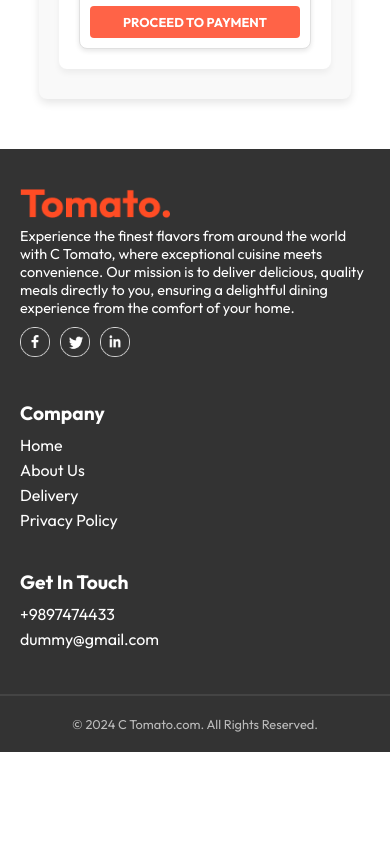
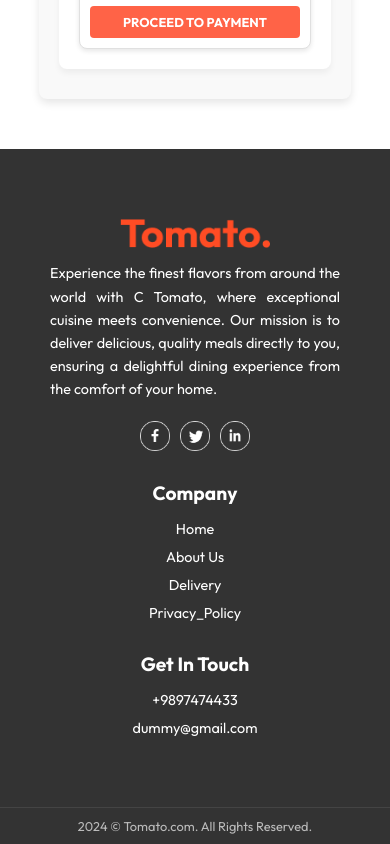
Before and after one commit to iammahesh123/Food-Delivery-App, a React (Vite) app in the folder frontend/: page /order in a window 390 px wide. Shown: the part 931-1775 px from the top of the page. Before the commit the page ends 1683 px from the top, so only its background shows below. Built offline with nearby package versions, Linux system fonts and the light colour scheme.

Commit message:
changes made on headermargin,footerbehavior-data,scrollmenu

```diff
--- a/frontend/src/App.css
+++ b/frontend/src/App.css
@@ -1,14 +1,15 @@
 @import url('https://fonts.googleapis.com/css2?family=Outfit:wght@100..900&display=swap');
 
 #root {
-  max-width: 1280px;
+  max-width: 90%;
   margin: 0 auto;
-  padding: 2rem;
+  padding: 1rem;
   text-align: center;
+  box-sizing: border-box;
 }
 
 .logo {
-  height: 6em;
+  height: clamp(4em, 10vw,6em);
   padding: 1.5em;
   will-change: filter;
   transition: filter 300ms;
@@ -39,7 +40,7 @@
 }
 
 .card {
-  padding: 2em;
+  padding: 2vw;
 }
 
 .read-the-docs {
--- a/frontend/src/components/AppDownload/AppDownload.css
+++ b/frontend/src/components/AppDownload/AppDownload.css
@@ -10,13 +10,14 @@
 .app-download-platforms {
     display: flex;
     justify-content: center;
-    gap: clamp(8px, 2vw, 20px);
+    gap: clamp(20px, 5vw, 40px);
     margin-top: 40px;
+    flex-wrap: wrap;
 }
 
 .app-download-platforms img {
-    width: clamp(100px, 30vw, 180px);
-    max-width: 180px;
+    width: 150px;
+    max-width: 150px;
     transition: transform 0.5s;
     cursor: pointer;
 }
@@ -39,10 +40,11 @@
     .app-download-platforms {
         flex-direction: column;
         gap: 20px;
+        align-items: center;
     }
 
     .app-download-platforms img {
-        width: 80%;
-        max-width: 150px;
+        width: 120px;
+        max-width: 120px;
     }
 }
--- a/frontend/src/components/ExploreMenu/ExploreMenu.css
+++ b/frontend/src/components/ExploreMenu/ExploreMenu.css
@@ -1,7 +1,7 @@
 .explore-menu {
     display: flex;
     flex-direction: column;
-    gap: 20px;
+    gap: 10px;
     margin-top: 20px;
 }
 
@@ -21,7 +21,7 @@
     display: flex;
     justify-content: space-between;
     align-items: center;
-    gap: 30px;
+    gap: 50px;
     text-align: center;
     margin: 20px 0px;
     overflow-x: scroll;
@@ -32,7 +32,7 @@
 }
 
 .explore-menu-list-items img{
-    width: 7.5vw;
+    width: 10vw;
     min-width: 18px;
     cursor: pointer;
     border-radius: 50%;
--- a/frontend/src/components/ExploreMenu/ExploreMenu.jsx
+++ b/frontend/src/components/ExploreMenu/ExploreMenu.jsx
@@ -8,7 +8,7 @@ const ExploreMenu = ({category,setCategory}) => {
         <h1>Explore our menu</h1>
         <p className='explore-menu-text'>Explore our menu and indulge in a variety of delicious dishes crafted to delight every palate.
         Simply select your favorites and let us know about any special requests or dietary preferences
-        —we’re here to ensure your meal is perfect. Enjoy every bite!</p>
+        - we’re here to ensure your meal is perfect. Enjoy every bite!</p>
         <div className="explore-menu-list">
             {menu_list.map((item,index) =>
             { return (
--- a/frontend/src/components/Footer/Footer.css
+++ b/frontend/src/components/Footer/Footer.css
@@ -5,76 +5,114 @@
     padding: 20px 0;
     text-align: start;
     margin-top: 50px;
+
 }
 
 .footer-content {
     display: flex;
-    justify-content: space-around;
-    padding: 20px;
+    justify-content: space-evenly;
+    align-items: flex-start;
+    flex-wrap: wrap;
+    gap: 20px;
+    padding: 50px;
+
 }
 
-.footer-content-left, .footer-content-center, .footer-content-right {
+.footer-content-left,
+.footer-content-center,
+.footer-content-right {
     flex: 1;
-    padding: auto;
+    max-width: clamp(200px, 30%, 300px);
+}
+
+
+.footer-content-center {
+    flex: 0;
 }
 
 .footer-content-left img {
     width: 150px;
-    margin-bottom: 5px;
+    margin-bottom: 10px;
 }
 
 .footer-content-left p {
     font-size: 0.9rem;
-    margin-bottom: 10px;
+    line-height: 1.6;
+    margin-bottom: 20px;
+    text-align: justify;
+}
+
+.footer-social-icons {
+    display: flex;
+    gap: 10px; /* Even spacing between icons */
 }
 
 .footer-social-icons img {
     width: 30px;
-    margin-right: 10px;
     cursor: pointer;
+    transition: transform 0.3s;
 }
 
-.footer-content-center h2, .footer-content-right h2 {
-    font-size: 1.2rem;
-    margin-bottom: 10px;
+.footer-social-icons img:hover {
+    transform: scale(1.1);
 }
 
-.footer-content-center ul, .footer-content-right ul {
-    list-style-type: none;
+.footer-content-center h2,
+.footer-content-right h2 {
+    font-size: 1.2rem;
+    margin-bottom: 15px;
+}
+
+.footer-content-center ul,
+.footer-content-right ul {
+    list-style: none;
     padding: 0;
     margin: 0;
 }
 
-.footer-content-center ul li, .footer-content-right ul li {
-    margin-bottom: 5px;
+.footer-content-center ul li,
+.footer-content-right ul li {
+    margin-bottom: 10px;
+    font-size: 0.9rem;
 }
 
-.footer-content-center ul li:hover, .footer-content-right ul li:hover {
+.footer-content-center ul li:hover,
+.footer-content-right ul li:hover {
     text-decoration: underline;
     cursor: pointer;
 }
 
 .footer hr {
     border: 0;
-    border-top: 2px solid #444;
-    margin: 20px 0;
+    border-top: 1px solid #444;
+    margin: 10px 0;
 }
 
 .footer-copyright {
     font-size: 0.8rem;
     color: #bbb;
     text-align: center;
+    margin-bottom: -10px;
 }
 
-@media (max-width:750px) {
-    .footer-content{
-        display: flex;
-        flex-direction: column;
-        gap: 35px;
+@media (max-width: 750px) {
+    .footer-content {
+        flex-direction: column; /* Stack sections vertically */
+        align-items: center;
     }
 
-    .footer-copyright {
-        text-align: center;
+    .footer-content-left,
+    .footer-content-center,
+    .footer-content-right {
+        max-width: 100%;
+        text-align: center; /* Center-align content on smaller screens */
     }
 
+    .footer-social-icons {
+        justify-content: center;
+    }
+
+    .footer hr {
+        margin: 10px 0;
+    }
 }
--- a/frontend/src/components/Footer/Footer.jsx
+++ b/frontend/src/components/Footer/Footer.jsx
@@ -8,7 +8,12 @@ const Footer = () => {
         <div className="footer-content">
             <div className="footer-content-left">
                 <img src={assets.logo} alt='Company Logo'/>
-                <p>Experience the finest flavors from around the world with C Tomato, where exceptional cuisine meets convenience. Our mission is to deliver delicious, quality meals directly to you, ensuring a delightful dining experience from the comfort of your home. </p>
+                <p>Experience the finest flavors from around
+                    the world with C Tomato, where exceptional
+                    cuisine meets convenience. Our mission is to
+                    deliver delicious, quality meals directly to you,
+                    ensuring a delightful dining experience from the
+                    comfort of your home. </p>
                 <div className="footer-social-icons">
                     <img src={assets.facebook_icon} alt="Facebook" />
                     <img src={assets.twitter_icon} alt="Twitter" />
@@ -21,7 +26,7 @@ const Footer = () => {
                     <li>Home</li>
                     <li>About Us</li>
                     <li>Delivery</li>
-                    <li>Privacy Policy</li>
+                    <li>Privacy_Policy</li>
                 </ul>
             </div>
             <div className="footer-content-right">
@@ -34,7 +39,7 @@ const Footer = () => {
         </div>
         <hr/>
         <p className="footer-copyright">
-            &copy; 2024 C Tomato.com. All Rights Reserved.
+            2024 &copy; Tomato.com. All Rights Reserved.
         </p>
     </div>
   )
--- a/frontend/src/components/Header/Header.css
+++ b/frontend/src/components/Header/Header.css
@@ -1,6 +1,6 @@
 .header {
     height: 34vw;
-    margin-top: 30px;
+    margin-top: 10px;
     background: url('/header_img.png') no-repeat center center;
     background-size: cover;
     position: relative;
--- a/frontend/src/components/Navbar/Navbar.jsx
+++ b/frontend/src/components/Navbar/Navbar.jsx
@@ -28,7 +28,7 @@ const Navbar = ({ setShowLogin }) => {
           Menu
         </a>
         <a href="#app-download" onClick={() => setMenu('mobile app')} className={menu === 'mobile app' ? 'active' : ''}>
-          Mobile APP
+          MobileApp
         </a>
         <a href="#footer" onClick={() => setMenu('contact us')} className={menu === 'contact us' ? 'active' : ''}>
           Contact Us
```
